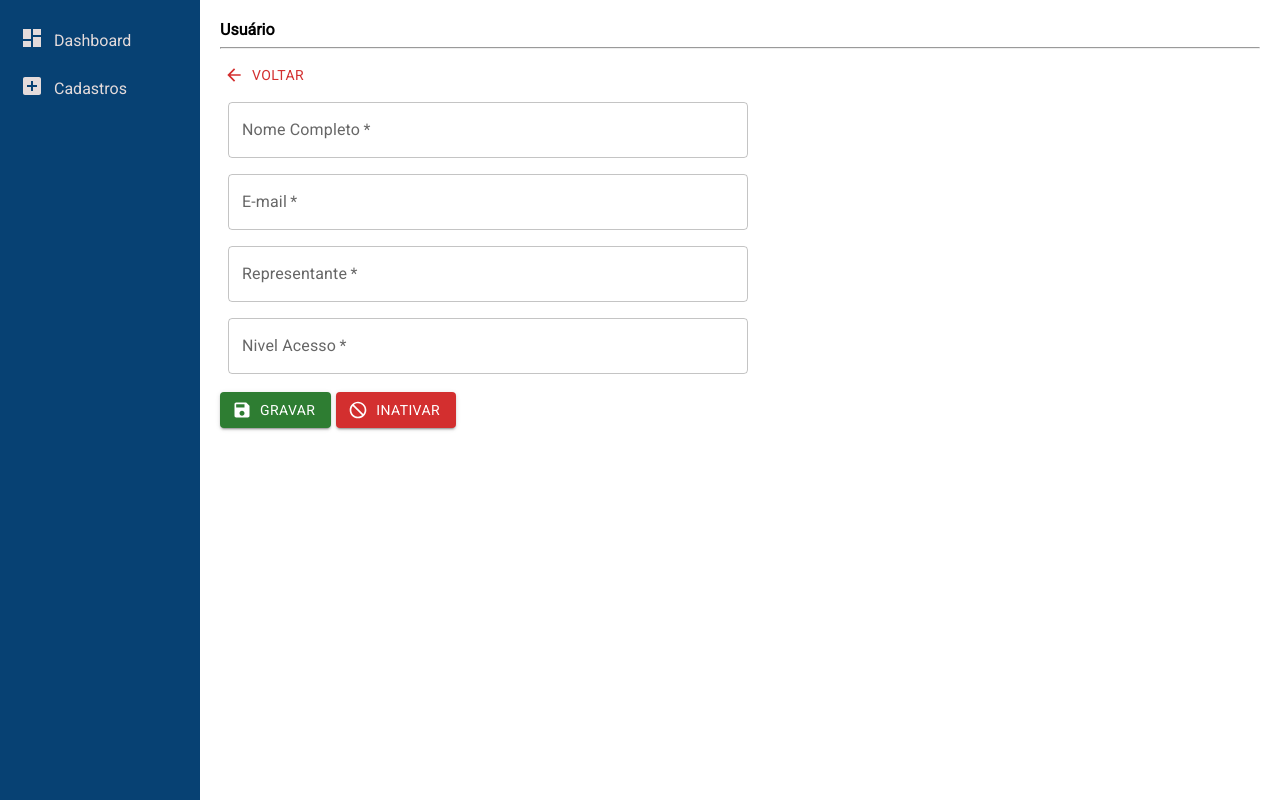
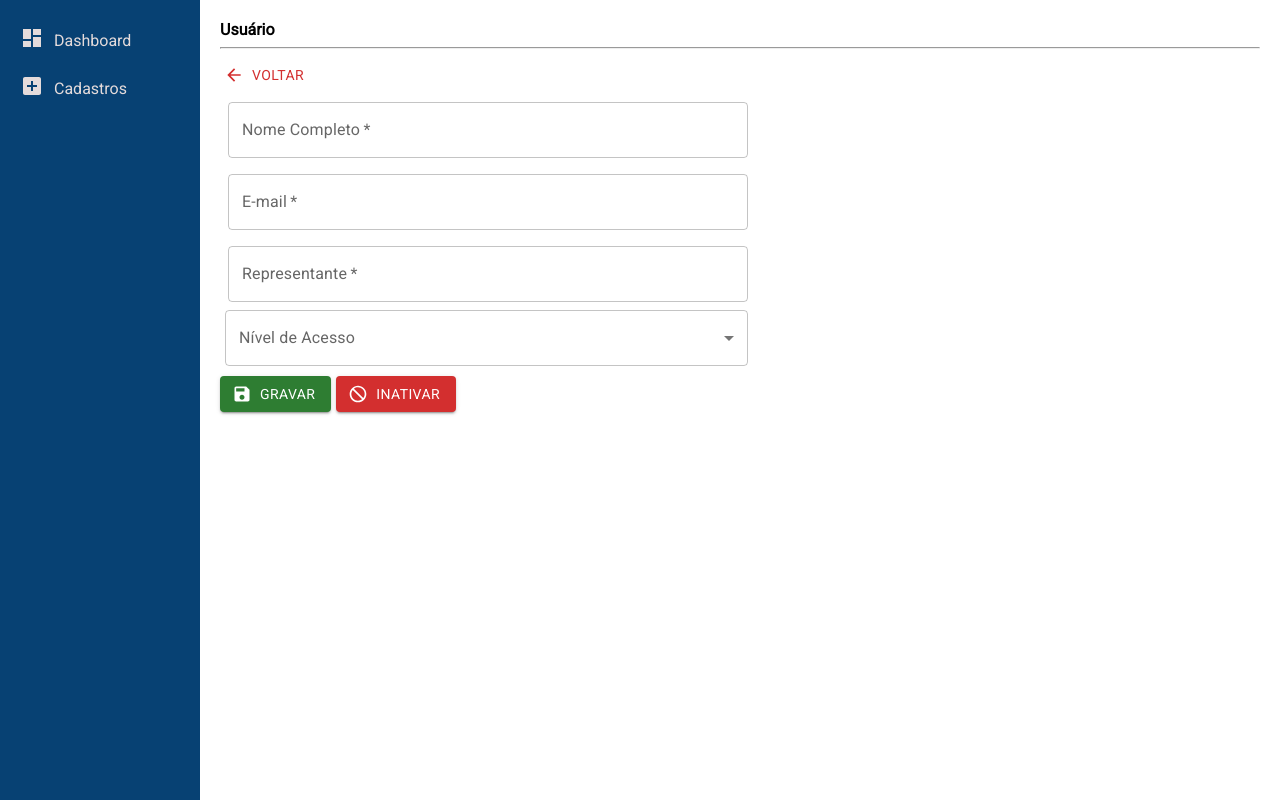
Before and after one commit to HenriqueOPeixoto/app-kodyak, a React (Vite) app in the folder frontend-kodyak/: page /cadastros/novo_usuario in a window 1280 px wide. Built offline with nearby package versions, Linux system fonts and the light colour scheme.

Commit message:
adicionar seletor de nível de acesso

```diff
--- a/frontend-kodyak/src/components/Cadastros/Usuarios.tsx
+++ b/frontend-kodyak/src/components/Cadastros/Usuarios.tsx
@@ -1,11 +1,12 @@
 import { useEffect, useState } from 'react';
 import Box from '@mui/material/Box';
 import TextField from '@mui/material/TextField';
-import { Button, Snackbar } from '@mui/material';
+import { Button, FormControl, InputLabel, MenuItem, Select, Snackbar } from '@mui/material';
 
 import SaveIcon from '@mui/icons-material/Save';
 import ArrowBackIcon from '@mui/icons-material/ArrowBack';
 import './styles/Cadastros.css'
+import './styles/Usuarios.css'
 import axios from 'axios';
 import { useParams, Link } from 'react-router-dom';
 import { DoNotDisturb } from '@mui/icons-material';
@@ -164,13 +165,19 @@ export default function Usuarios() {
           defaultValue=""
           onChange={event => setRepresentante(event.target.value)}
         />
-        <TextField
-            required
-            id='nivel_acesso'
-            value={nivel_acesso}
-            label='Nivel Acesso'
-            onChange={event => setNivelAcesso(event.target.value)}
-        />
+        <div className='ContainerNivelAcesso'>
+          <FormControl fullWidth>
+            <InputLabel id='seleciona-nivel-acesso-lbl'>Nível de Acesso</InputLabel>
+            <Select
+              labelId='seleciona-nivel-acesso-lbl'
+              id='seleciona-nivel-acesso'
+              value={nivel_acesso}
+              label="nivelAcesso"
+              >
+                <MenuItem value={1}>Teste</MenuItem>
+            </Select>
+          </FormControl>
+        </div>
         </div>
         <div className='FormButtons'>
           <Button startIcon={<SaveIcon />}
--- /dev/null
+++ b/frontend-kodyak/src/components/Cadastros/styles/Usuarios.css
@@ -0,0 +1,4 @@
+.ContainerNivelAcesso {
+    width: 50.3%;
+    margin-left: 5px;
+}
```
